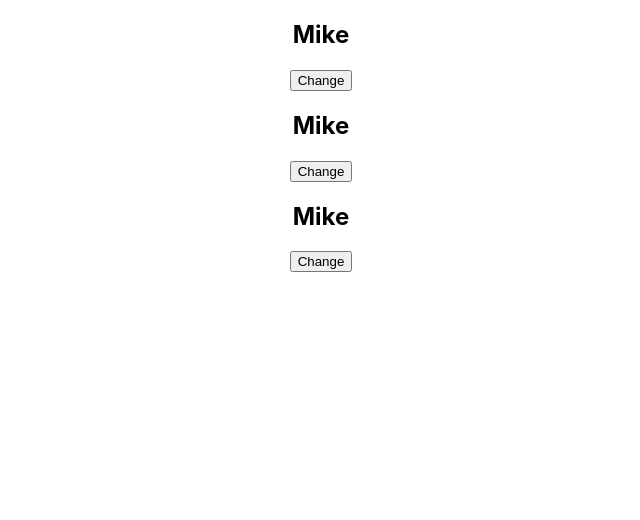
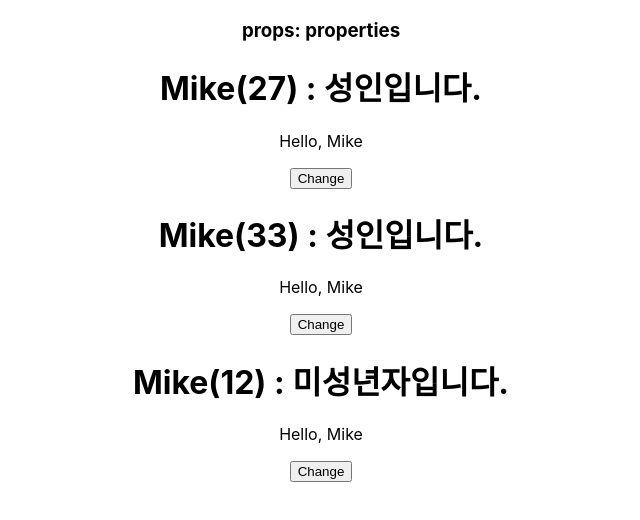
Before and after one commit to minjung-han/practiceCoding, a React (Create React App) app: page / in a window 1280 px wide. Shown: the top 520 px of the page, without its empty margins (319-959 px from the left). Built offline with nearby package versions, Linux system fonts and the light colour scheme.

Commit message:
챕터 별 컴포넌트 분리 및 props 컴포넌트 생성

```diff
--- a/src/App.js
+++ b/src/App.js
@@ -3,26 +3,19 @@ import './App.css';
 import Hello from './component/Hello';
 import Welcome from './component/Welcome';
 import styles from "./App.module.css";
+import Props from './component/Props';
+import Event from './component/Event';
 
 function App() {
   return (
     <div className="App">
-      {/* 동일한 컴포넌트라도 이벤트가 각각 적용된다 */}
-      <Hello/>
-      <Hello/>
-      <Hello/>
+      <h3>props: properties</h3>
+      <Props age={27} />
+      <Props age={33} />
+      <Props age={12} />
+
     </div>
   );
 }
 
-{/** function App() {
-  return (
-    <div className="App">
-      <Hello/>
-      <div className={styles.box}>App</div>
-    </div>
-  );
-}
-*/}
-
 export default App;
--- /dev/null
+++ b/src/component/Event.js
@@ -0,0 +1,55 @@
+
+import { useState } from "react";
+
+let name = "Mike";
+
+export default function Event() {
+
+const [name, setName] = useState("Mike");
+
+// 버튼에 onClick 함수를 호출 할 때 사용하는 changeName 함수
+function changeName() {
+    const newName = name === "Mike" ? "Jane" : "Mike";
+
+
+    setName(newName);
+}
+
+function showName() {
+    alert("Hi Mike");
+}
+
+function showText(e) {
+    console.log(e.target.value);
+}
+
+    return(
+        <div>
+            <h1>Hello</h1>
+                <button onClick={showName}>Show Name</button>
+                <button onClick={() => {
+                    showName(27);
+                }}>Show Age</button>
+                <input type="text" onChange={showText}/>
+
+            {/* 위의 onChange={showText} 와 같음
+                <input type="text" onChange={(e) =>{
+                    console.log(e.target.value)
+                }}/> */}
+
+                {/* function showText에서 e를 매개변수로 받는게 아니라 txt를 바로 받을 때
+                function showText(txt) {
+                    console.log(txt);
+                } */}
+                <input type="text" onChange={(e) =>{
+                    const txt = e.target.value;
+                    showText(txt);
+                }}/>
+                <h2>{name}</h2>
+            <button onClick={changeName}>Change</button>
+            <button onClick={()=> {
+                setName(name === "Mike" ? "Jane" : "Mike")
+            }}>Change</button>
+        </div>
+    );
+}
--- a/src/component/Hello.js
+++ b/src/component/Hello.js
@@ -1,55 +1,12 @@
 import { useState } from "react";
 import World from "./World";
+import "./Hello.module.css"
 
 export default function Hello(){
-// let name = "Mike";
-const [name, setName] = useState("Mike");
-
-// 버튼에 onClick 함수를 호출 할 때 사용하는 changeName 함수
-// function changeName() {
-//     const newName = name === "Mike" ? "Jane" : "Mike";
-//     setName(newName);
-// }
-
-
    return (
        <div>
-           <h2>{name}</h2>
-           {/* <button onClick={changeName}>Change</button> */}
-           <button onClick={()=> {
-               setName(name === "Mike" ? "Jane" : "Mike")
-           }}>Change</button>
-        </div>
+           <h1>Hello</h1>
+           <World></World>
+       </div>
    );
 }
-{ /**
-
-function showName() {
-    alert("Hi Mike");
-}
-
-function showText(e) {
-    console.log(e.target.value);
-}
-    <h1>Hello</h1>
-    <button onClick={showName}>Show Name</button>
-    <button onClick={() => {
-        showName(27);
-    }}>Show Age</button>
-    <input type="text" onChange={showText}/>
-
-  위의 onChange={showText} 와 같음
-     <input type="text" onChange={(e) =>{
-        console.log(e.target.value)
-    }}/>
-
-    // function showText에서 e를 매개변수로 받는게 아니라 txt를 바로 받을 때
-    function showText(txt) {
-        console.log(txt);
-    }
-     <input type="text" onChange={(e) =>{
-        const txt = e.target.value;
-        showText(txt);
-    }}/>
-
-   */}
--- /dev/null
+++ b/src/component/Props.js
@@ -0,0 +1,29 @@
+import { useState } from "react";
+import UserName from "./UserName";
+
+// App.js에서 적었던 <Hello age={23} /> 여기의 23이 props로 들어온다
+// 넘겨받은 값이 있기 때문에 이 값은 Hello 컴포넌트에서 바꿔줄 수 없다.
+// 만약 값을 바꿔주고 싶다면 컴포넌트에서 state를 다시 만들어야 한다.
+export default function Props(props) {
+    const [name, setName] = useState("Mike");
+    const [age, setAge] = useState(props.age);
+    const msg = age > 19 ? "성인입니다." : "미성년자입니다."
+
+    return(
+        <diV>
+            <h1 id="name">
+                {name}({age}) : {msg}
+            </h1>
+            {/* 여기서 {name}은 UserName 컴포넌트 입장에서는 props이고
+                Props 컴포넌트에서는 props 이다.
+            */}
+            <UserName name={name}></UserName>
+            <button onClick={() => {
+                setName(name === "Mike" ? "Jane" : "Mike");
+                setAge(age + 1);
+            }}>
+            Change
+            </button>
+        </diV>
+    );
+}
--- /dev/null
+++ b/src/component/UserName.js
@@ -0,0 +1,3 @@
+export default function UserName({name}) {
+    return <p>Hello, {name}</p>;
+}
```
